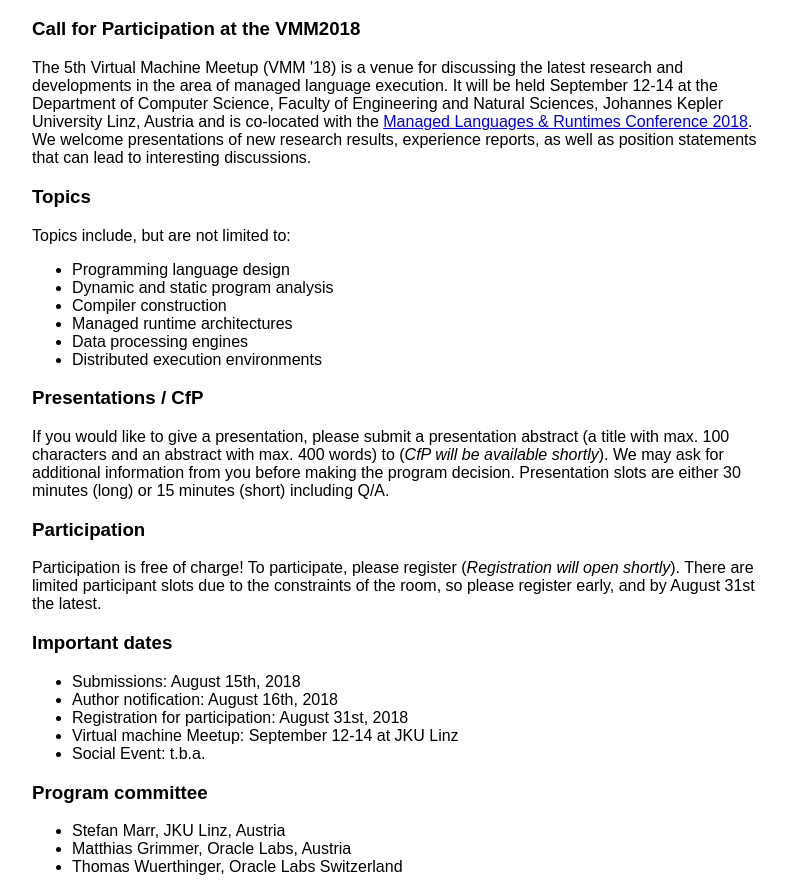
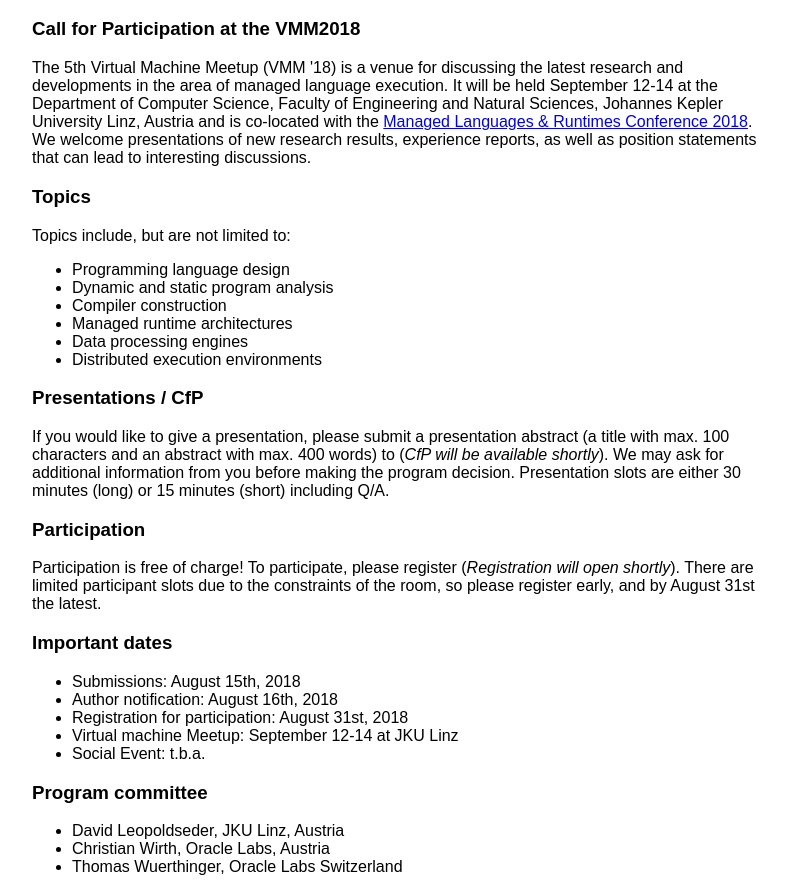
Before and after one commit to vmmeetup/vmmeetup.github.io, a plain HTML site: page 2018/index.html in a window 1280 px wide. Shown: the part 72-952 px from the top of the page, without its empty margins (240-1027 px from the left). Drawn offline with Linux system fonts and the light colour scheme.

Commit message:
update PC 2018

```diff
--- a/2018/index.html
+++ b/2018/index.html
@@ -191,8 +191,8 @@ Submission link: <a href="https://ssw.jku.at/VMM17">https://ssw.jku.at/VMM17</a>
 <h3>Program committee</h3>
 <p>
 	<ul>
-		<li>Stefan Marr, JKU Linz, Austria</li>
-		<li>Matthias Grimmer, Oracle Labs, Austria</li>
+		<li>David Leopoldseder, JKU Linz, Austria</li>
+		<li>Christian Wirth, Oracle Labs, Austria</li>
 		<li>Thomas Wuerthinger, Oracle Labs Switzerland</li>
 	</ul>
 </p>
```
